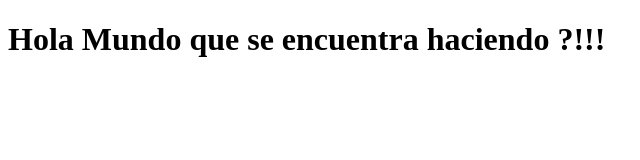
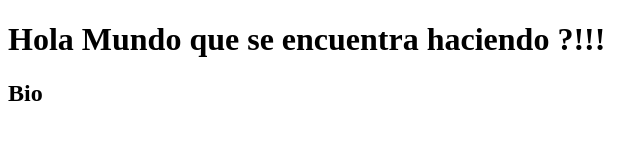
Before and after one commit to jose-ortiz1/jose-ortiz1.github.io, a plain HTML site: page index.html in a window 1280 px wide. Shown: the full height of the page, 0-640 px from the left. Drawn offline with Linux system fonts and the light colour scheme.

Commit message:
Modificacion Index

```diff
--- a/index.html
+++ b/index.html
@@ -6,5 +6,6 @@
     </head>
     <body>
         <h1>Hola Mundo que se encuentra haciendo ?!!!</h1>
+        <h2>Bio</h2>
     </body>
 </html>
```
